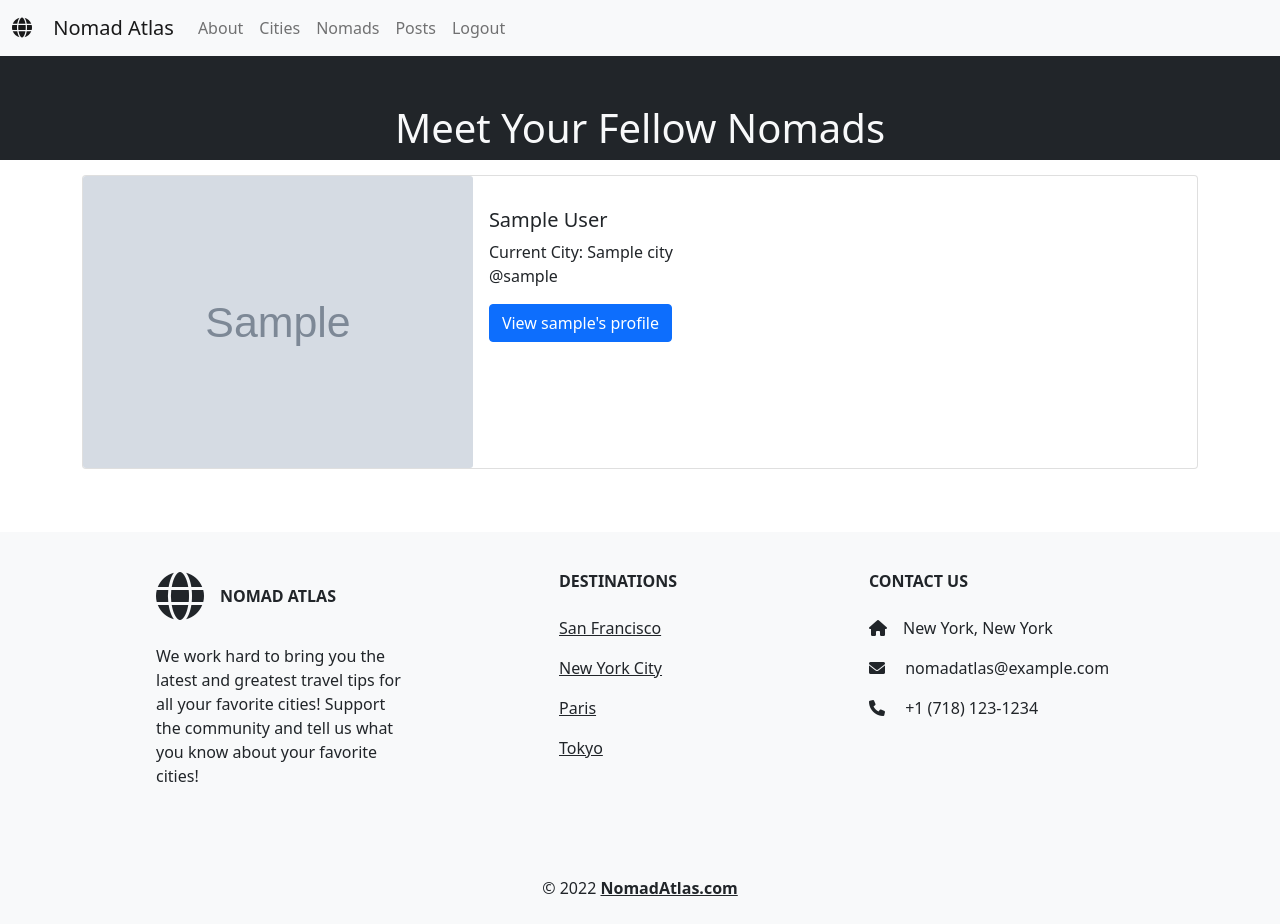
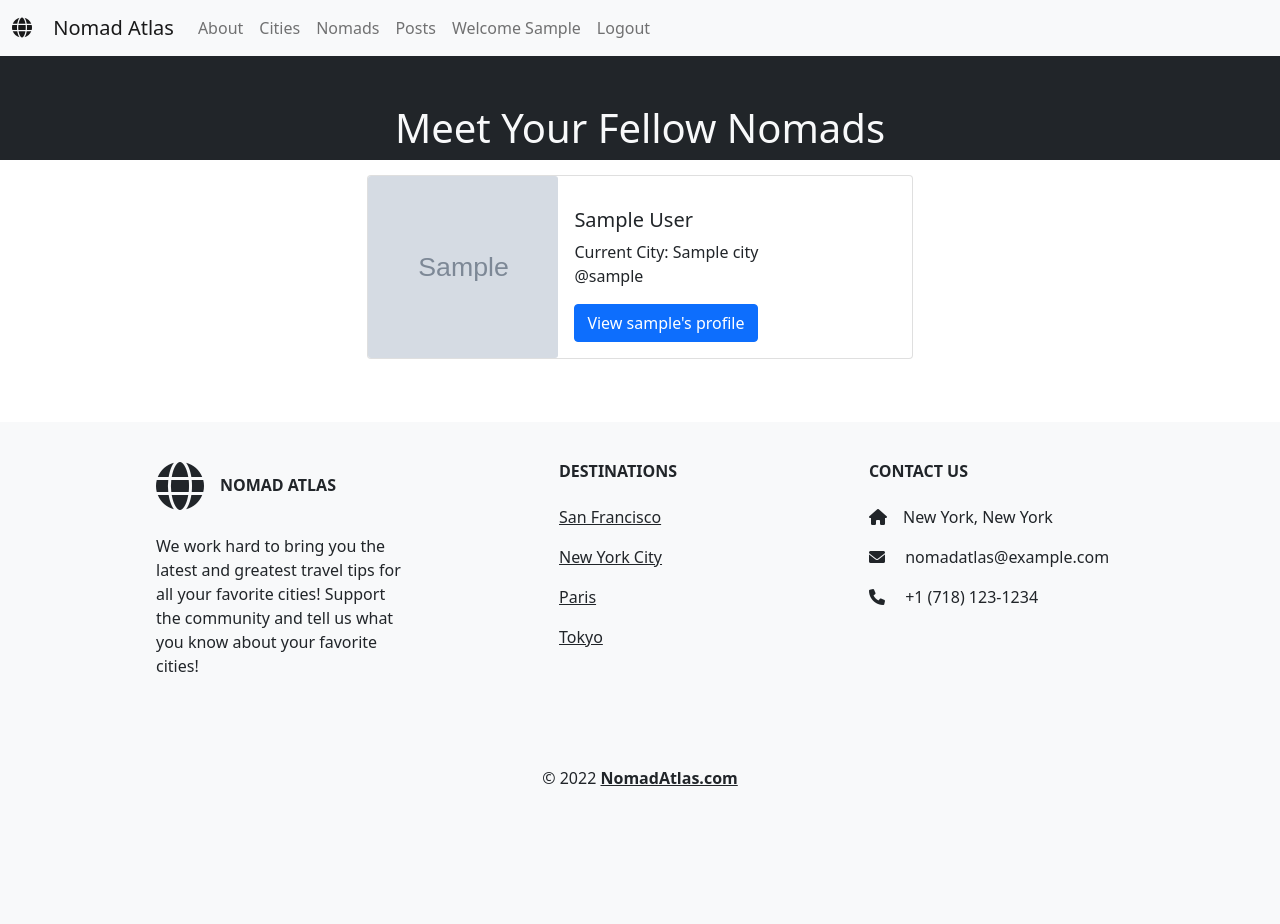
Before and after one commit to jajoyce/Nomad, a Django app: page /nomads/ in a window 1280 px wide. After the commit the page ends 786 px from the top, so only its background shows below. Run offline with Django 4.2, Linux system fonts and the light colour scheme; a user stored in the database is signed in; tables that the repository leaves empty hold one stand-in row (values such as "Sample post"); grey boxes marked "Sample" are stand-in pictures.

Commit message:
redirect user to profile page when they log in

```diff
--- a/main_app/static/styles/main.css
+++ b/main_app/static/styles/main.css
@@ -14,6 +14,7 @@
 .card img {
   width: 35%;
   height: auto;
+  object-fit: cover;
 }
 
 .card-body {
--- a/main_app/templates/base.html
+++ b/main_app/templates/base.html
@@ -65,7 +65,14 @@
                 <a class="nav-link" href="{% url 'post_list'%}">Posts</a>
               </li>
               {% if user.is_authenticated %}
-              <li class="nav-item"></li>
+              <li class="nav-item">
+                <a
+                  class="nav-link"
+                  href="{% url 'profile_detail' user.profile.pk %}"
+                >
+                  Welcome {{user.first_name }}</a
+                >
+              </li>
               <li class="nav-item">
                 <a class="nav-link" href="{% url 'logout' %}">Logout</a>
               </li>
--- a/main_app/templates/city_list.html
+++ b/main_app/templates/city_list.html
@@ -8,7 +8,8 @@
 </div>
 <div class="container">
   <div class="row">
-    <div class="col">
+    <div class="col-3"></div>
+    <div class="col-6">
       {% for city in cities %}
       <div class="card">
         <img src="{{city.img}}" class="card-img" alt="{{city.name}}" />
@@ -18,7 +19,7 @@
             <a
               href="{% url 'city_detail' city.pk %}"
               type="button"
-              class="btn btn-primary"
+              class="btn btn-primary stretched-link"
             >
               View {{city.name}} posts</a
             >
@@ -27,6 +28,7 @@
       </div>
       {% endfor %}
     </div>
+    <div class="col-3"></div>
   </div>
 </div>
 {% endblock %}
--- a/main_app/templates/post_list.html
+++ b/main_app/templates/post_list.html
@@ -23,7 +23,7 @@
           <a
             href=" {% url 'post_detail' post.pk %}"
             type="button"
-            class="btn btn-primary"
+            class="btn btn-primary stretched-link"
           >
             Read Post
           </a>
--- a/main_app/templates/profile_detail.html
+++ b/main_app/templates/profile_detail.html
@@ -14,7 +14,7 @@
             <a
               href=" {% url 'post_detail' post.pk %}"
               type="button"
-              class="btn btn-primary"
+              class="btn btn-primary stretched-link"
             >
               Read Post
             </a>
--- a/main_app/templates/profile_list.html
+++ b/main_app/templates/profile_list.html
@@ -7,7 +7,8 @@
 </div>
 <div class="container">
     <div class="row">
-        <div class="col">
+        <div class="col-3"></div>
+        <div class="col-6">
         {% for profile in profiles %}
         <div class="card">
             <img src="{{ profile.img }}" class="card-img" alt="{{ profile.user.username }}" />
@@ -21,7 +22,7 @@
             <a
                 href="{% url 'profile_detail' profile.pk %}"
                 type="button"
-                class="btn btn-primary">
+                class="btn btn-primary stretched-link">
                 View {{ profile.user.username }}'s
                 profile</a
             >
@@ -31,6 +32,7 @@
         <p>No posts for city</p>
         {% endfor %}
         </div>
+        <div class="col-3"></div>
     </div>
 </div>
 {% endblock %}
--- a/main_app/urls.py
+++ b/main_app/urls.py
@@ -16,4 +16,5 @@ urlpatterns = [
     path('posts/<int:pk>/update', views.PostUpdate.as_view(), name='post_update'),
     path('posts/<int:pk>/delete', views.PostDelete.as_view(), name='post_delete'),
     path('create-profile/', views.ProfileCreate.as_view(), name='create_profile'),
+    path('loggedin/', views.Loggedin.as_view(), name="loggedin"),
 ]
--- a/main_app/views.py
+++ b/main_app/views.py
@@ -158,3 +158,8 @@ class ProfileCreate(CreateView):
     def form_valid(self, form):
         form.instance.user = self.request.user
         return super().form_valid(form)
+
+class Loggedin(View):
+    def get(self, request):
+        user = request.user
+        return redirect(f'/nomads/{user.profile.pk}')
--- a/nomad_project/settings.py
+++ b/nomad_project/settings.py
@@ -124,5 +124,5 @@ STATICFILES_DIRS = (str(BASE_DIR.joinpath('main_app/static')),)
 
 DEFAULT_AUTO_FIELD = 'django.db.models.BigAutoField'
 
-LOGIN_REDIRECT_URL = '/nomads/'
+LOGIN_REDIRECT_URL = '/loggedin/'
 LOGOUT_REDIRECT_URL = '/'
```
Also changed, not shown: main_app/templates/city_detail.html (+5 -2 lines).
